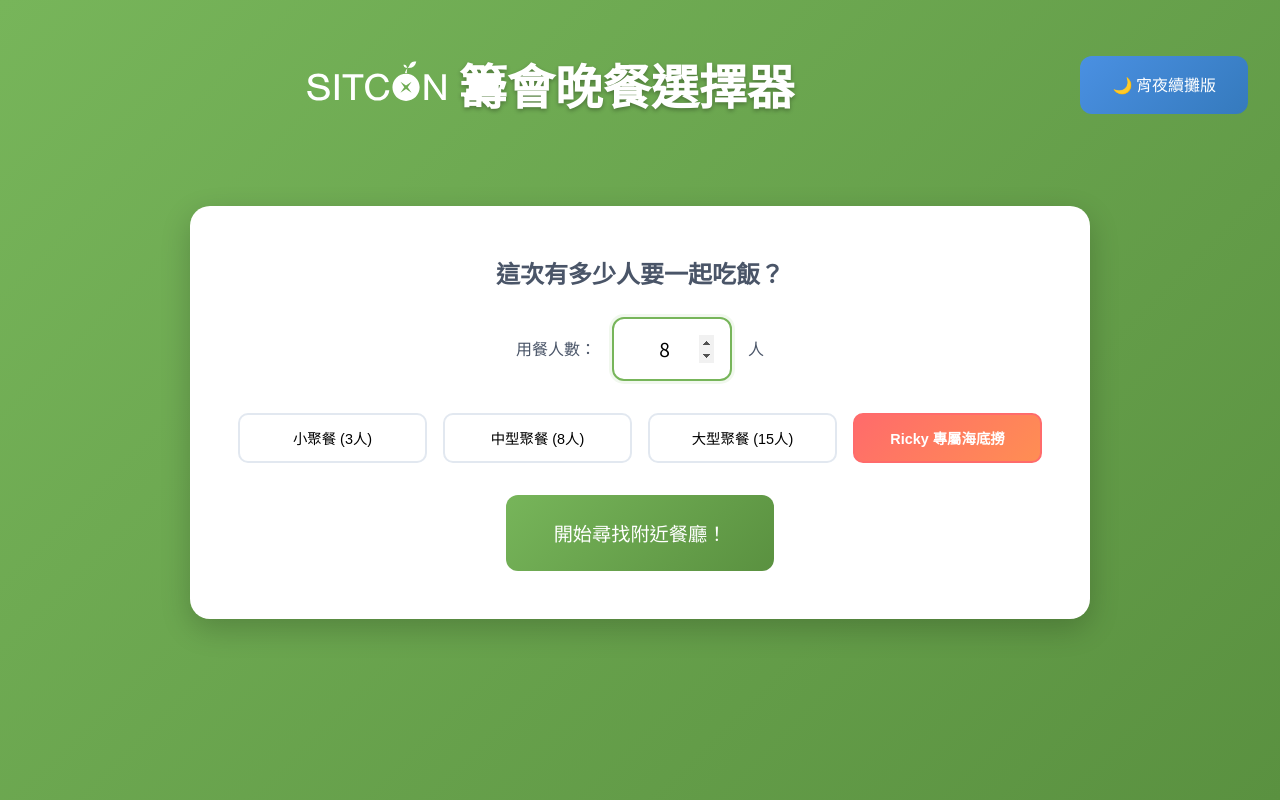
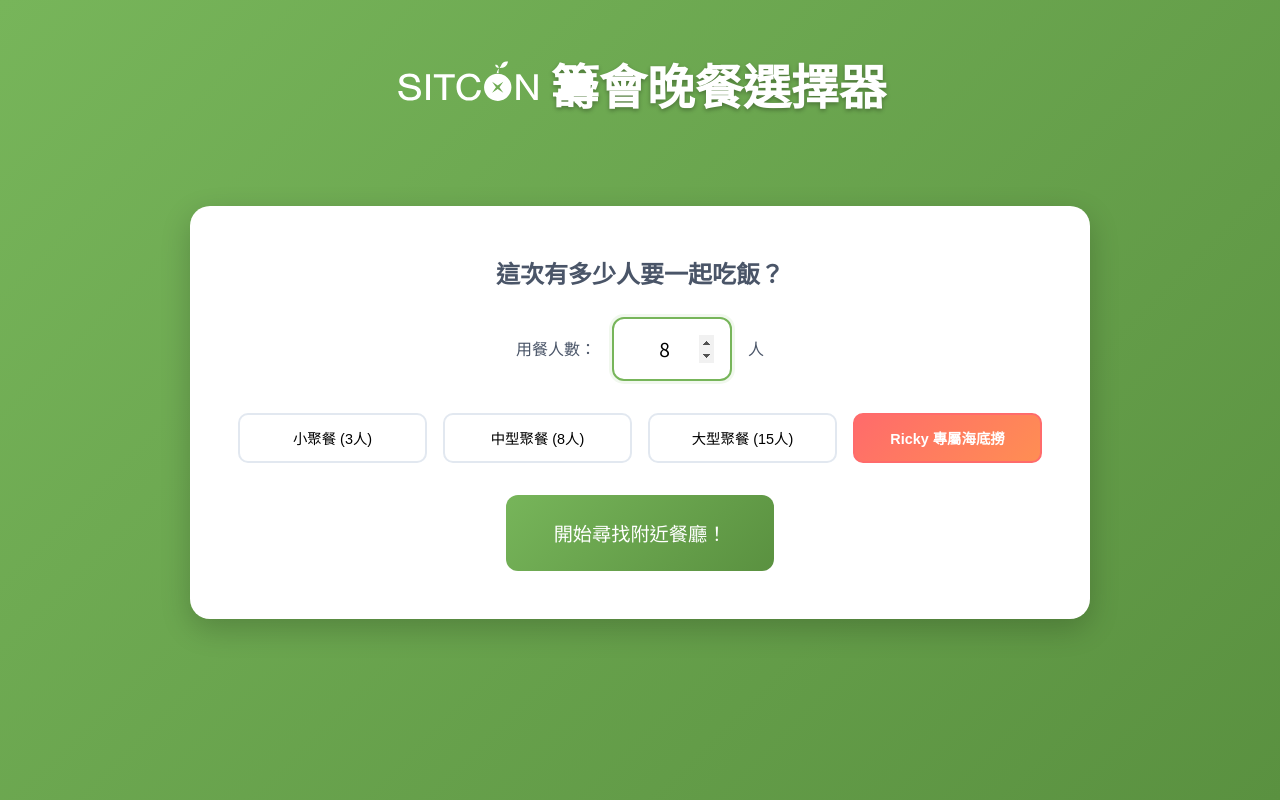
Before and after one commit to Zhuyuan0907/Random-Choose-Eating, a website: page index.html in a window 1280 px wide. Drawn offline with Linux system fonts and the light colour scheme.

Commit message:
Update index.html

```diff
--- a/index.html
+++ b/index.html
@@ -44,11 +44,6 @@
                     <h1 class="title-with-inline-logo">
                         <img src="sitcon-logo-white.svg" alt="SITCON" class="sitcon-logo-inline"> 籌會晚餐選擇器
                     </h1>
-                </div>
-                <div class="nightlife-link-section">
-                    <a href="nightlife.html" class="btn btn-nightlife">
-                        🌙 宵夜續攤版
-                    </a>
                 </div>
             </div>
         </header>
```
